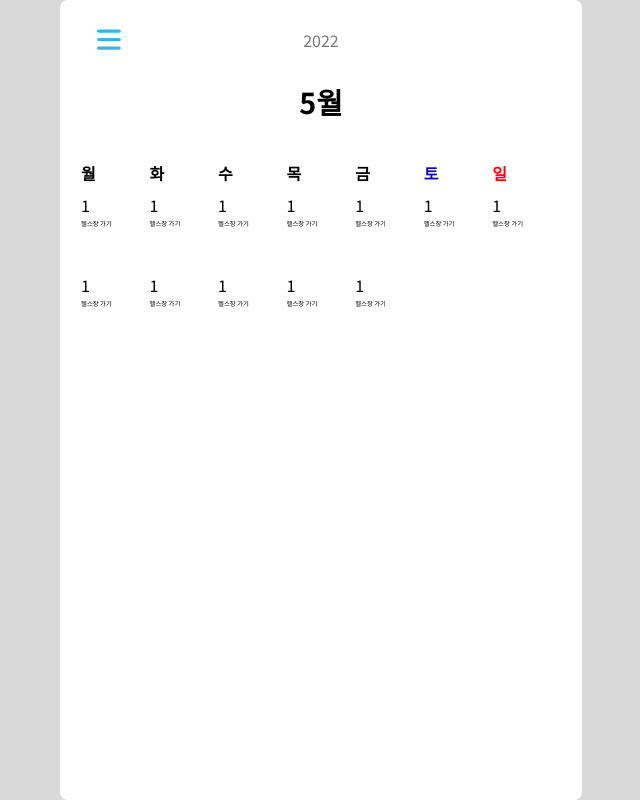
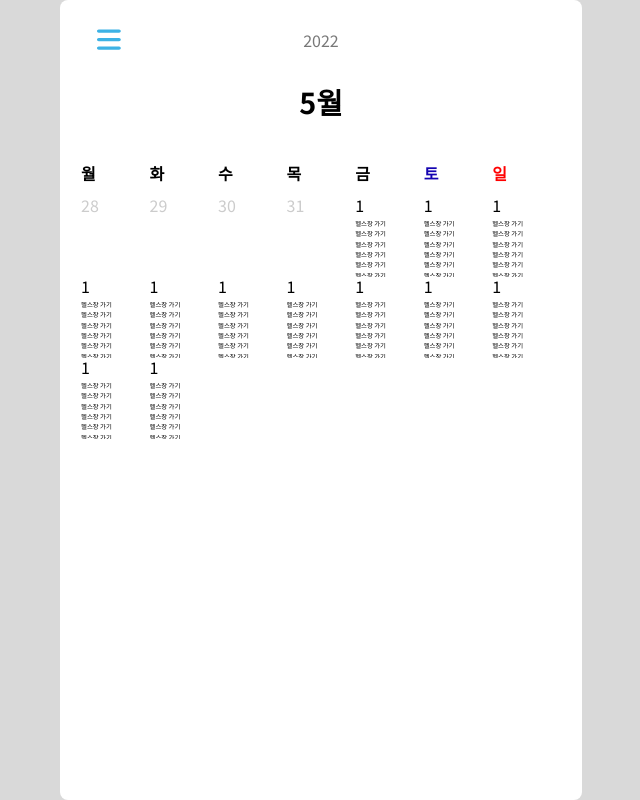
Before and after one commit to sojeonghwang/jeong-s-todo-list, a React (Create React App) app: page / in a window 1280 px wide. Shown: the whole page, without its empty margins (319-959 px from the left). Built offline with nearby package versions, Linux system fonts and the light colour scheme.

Commit message:
[기능 개발] 전달 마지막 날짜 남는 영역에 렌더링

```diff
--- a/src/components/calendar/CalendarDays.tsx
+++ b/src/components/calendar/CalendarDays.tsx
@@ -6,6 +6,15 @@ const CalendarDays = () => {
             <div>1</div>
             <ul className='calendar-todo-list'>
                 <li>헬스장 가기</li>
+                <li>헬스장 가기</li>
+                <li>헬스장 가기</li>
+                <li>헬스장 가기</li>
+                <li>헬스장 가기</li>
+                <li>헬스장 가기</li>
+                <li>헬스장 가기</li>
+                <li>헬스장 가기</li>
+                <li>헬스장 가기</li>
+                <li>헬스장 가기</li>
             </ul>
         </span>
     )
--- a/src/components/calendar/CalendarMonth.tsx
+++ b/src/components/calendar/CalendarMonth.tsx
@@ -1,14 +1,42 @@
-import React from 'react';
+import React, { useEffect, useState } from 'react';
+import EmptyDays from './EmptyDays'
 import CalendarDays from './CalendarDays';
 import CalendarDayOfWeek from './CalendarDayOfWeek'
 
 const CalendarMonth = () => {
+    const [daysCount, setDaysCount] = useState<number>(0);
+    const [emptyDays, setEmptyDays] = useState<number[]>([]);
+
+    const getDays = () => {
+        const date = new Date();
+        const firstDay = new Date(date.getFullYear(), date.getMonth(), 1);
+        const lastDay = new Date(date.getFullYear(), date.getMonth() + 1, 0);
+        const startDayOfWeekCount = firstDay.getDay() - 1 < 0 ? 6 : firstDay.getDay() - 1;
+        const lastMonthDay = new Date(date.getFullYear(), date.getMonth(), 0).getDate();
+        const lastMonthDays = [];
+        for (let i = 0; i < startDayOfWeekCount; i++) {
+            lastMonthDays.push(lastMonthDay - i);
+        }
+        console.log('lastMonthDays', lastMonthDays)
+        setEmptyDays(lastMonthDays.reverse());
+        setDaysCount(lastDay.getDate());
+    }
+
+    useEffect(() => {
+        getDays();
+    }, []);
+
     return (
         <div className='calendar-wrapper'>
             <h1 className="calendar-month">5월</h1>
 
             <div className='calendar-days-wrapper'>
                 <CalendarDayOfWeek />
+                {
+                    emptyDays.map((lastDay, index) => (
+                        <EmptyDays key={index} day={lastDay} />
+                    ))
+                }
                 <CalendarDays />
                 <CalendarDays />
                 <CalendarDays />
--- /dev/null
+++ b/src/components/calendar/EmptyDays.tsx
@@ -0,0 +1,12 @@
+import * as React from 'react';
+import { FunctionComponent } from 'react';
+
+const EmptyDays: FunctionComponent<{ day: number }> = ({ day }) => {
+    return (
+        <span className='calendar-days'>
+            <span className='last-month-day'>{day}</span>
+        </span>
+    )
+};
+
+export default EmptyDays;
--- a/src/css/index.css
+++ b/src/css/index.css
@@ -18,7 +18,7 @@ body {
 .base-lay-out {
   max-width: 30rem;
   margin: 0 auto;
-  width: 100%;
+  width: calc(100% - 2.6rem);
   padding: 1rem 1.3rem 0 1.3rem;
   text-align: center;
   background: white;
@@ -127,6 +127,7 @@ body {
   display: inline-block;
   height: 5rem;
   background-color: #fff;
+  overflow: hidden;
 }
 
 .calendar-todo-list {
@@ -138,6 +139,7 @@ body {
   white-space: nowrap;
   overflow: hidden;
   font-size: 0.4rem;
+  margin: 0.25rem 0;
 }
 
 .calendar-day-of-week-wrapper {}
@@ -167,3 +169,7 @@ body {
 .calendar-day-of-week-ul li.sunday {
   color: red;
 }
+
+.last-month-day {
+  color: #ccc;
+}
```
